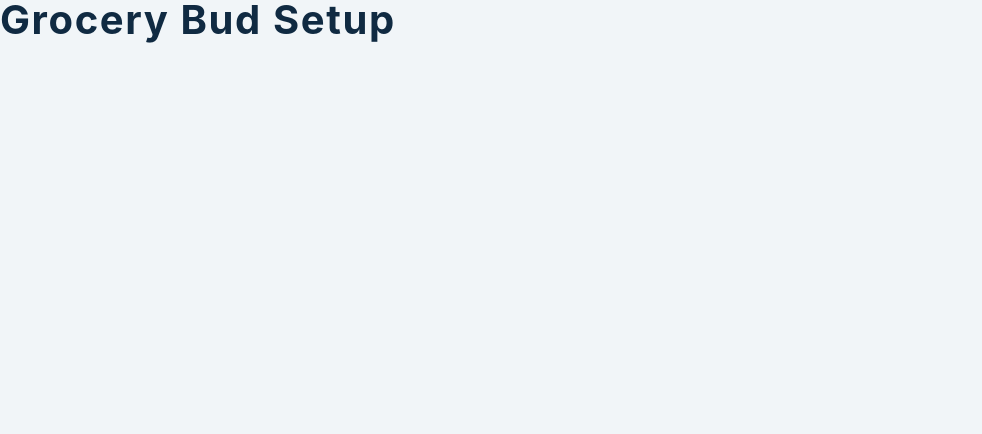
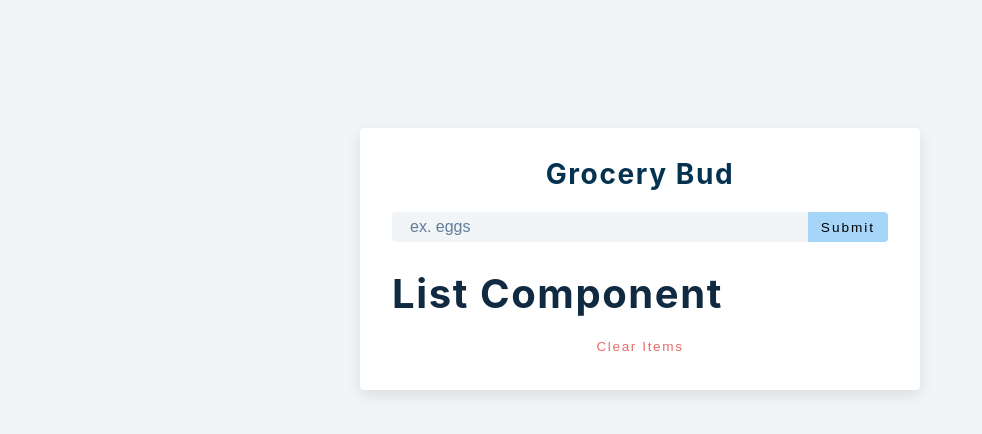
Before and after one commit to Xearta/react-project-sprint, a React (Create React App) app in the folder 10-grocery-bud/setup/: page / in a window 1280 px wide. Shown: the top 434 px of the page, without its empty margins (0-982 px from the left). Built offline with nearby package versions, Linux system fonts and the light colour scheme.

Commit message:
Grocery Bud: Created Basic Structure

```diff
--- a/10-grocery-bud/setup/src/App.js
+++ b/10-grocery-bud/setup/src/App.js
@@ -1,9 +1,43 @@
-import React, { useState, useEffect } from 'react'
-import List from './List'
-import Alert from './Alert'
+import React, { useState, useEffect } from 'react';
+import List from './List';
+import Alert from './Alert';
 
 function App() {
-  return <h2>grocery bud setup</h2>
+  const [name, setName] = useState('');
+  const [list, setList] = useState('');
+  const [isEditing, setIsEditing] = useState(false);
+  const [editID, setEditID] = useState(null);
+  const [alert, setAlert] = useState({ show: false, msg: '', type: '' });
+
+  const handleSubmit = e => {
+    e.preventDefault();
+    console.log('form');
+  };
+
+  return (
+    <section className='section-center'>
+      <form className='grocery-form' onSubmit={handleSubmit}>
+        {alert.show && <Alert />}
+        <h3>grocery bud</h3>
+        <div className='form-control'>
+          <input
+            type='text'
+            className='grocery'
+            placeholder='ex. eggs'
+            value={name}
+            onChange={e => setName(e.target.value)}
+          />
+          <button type='submit' className='submit-btn'>
+            {isEditing ? 'Edit' : 'Submit'}
+          </button>
+        </div>
+      </form>
+      <div className='grocery-container'>
+        <List />
+      </div>
+      <button className='clear-btn'>clear items</button>
+    </section>
+  );
 }
 
-export default App
+export default App;
```
